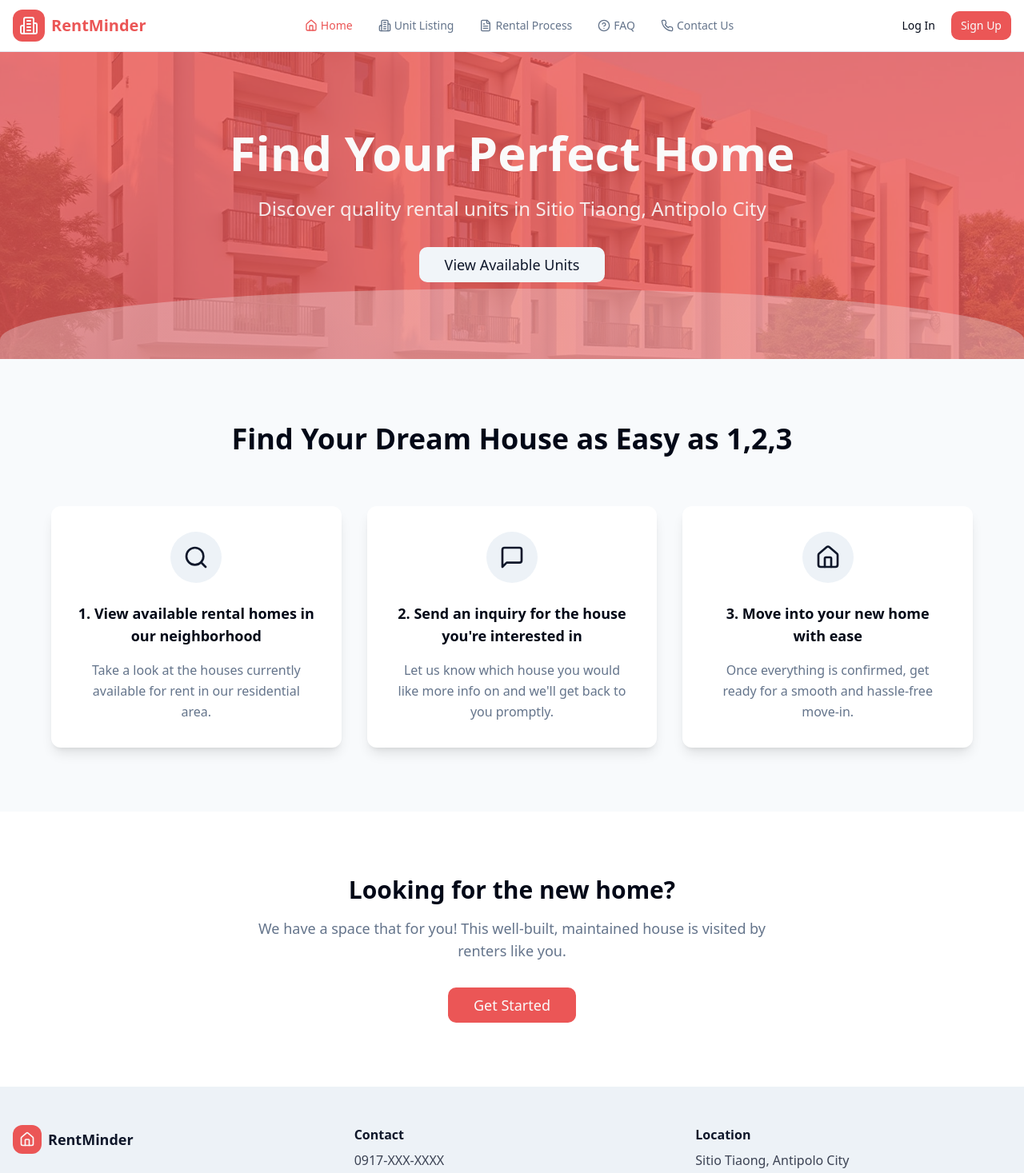
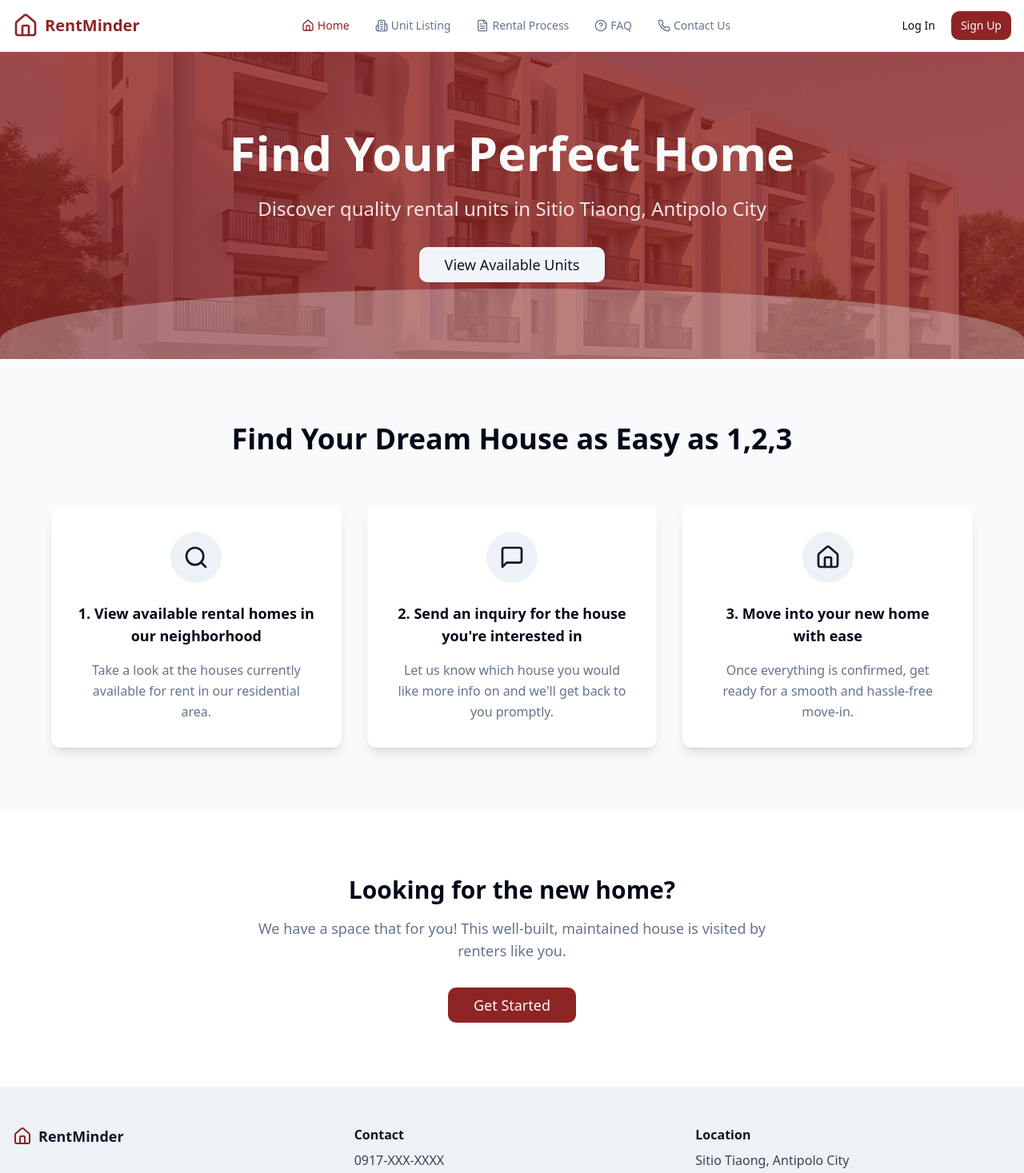
Before and after one commit to wilmadikfitmeow/rentmweb, a React (Vite) app: page / in a window 1280 px wide. Shown: the top 1467 px of the page at 80% size. Built offline with nearby package versions, Linux system fonts and the light colour scheme; the HTML template or start-up script is replaced by a standard one.

Commit message:
Update logo and color scheme

```diff
--- a/src/components/Header.tsx
+++ b/src/components/Header.tsx
@@ -19,9 +19,7 @@ const Header = () => {
         <div className="flex items-center justify-between h-16">
           {/* Logo */}
           <Link to="/" className="flex items-center space-x-2">
-            <div className="bg-primary rounded-lg p-2">
-              <Building2 className="h-6 w-6 text-primary-foreground" />
-            </div>
+            <Home className="h-8 w-8 text-primary" />
             <span className="text-xl font-bold text-primary">RentMinder</span>
           </Link>
 
--- a/src/index.css
+++ b/src/index.css
@@ -17,7 +17,7 @@ All colors MUST be HSL.
     --popover: 0 0% 100%;
     --popover-foreground: 222.2 84% 4.9%;
 
-    --primary: 0 79% 63%;
+    --primary: 0 60% 35%;
     --primary-foreground: 0 0% 98%;
 
     --secondary: 210 40% 96.1%;
@@ -34,12 +34,12 @@ All colors MUST be HSL.
 
     --border: 214.3 31.8% 91.4%;
     --input: 214.3 31.8% 91.4%;
-    --ring: 0 79% 63%;
+    --ring: 0 60% 35%;
 
     --radius: 0.75rem;
 
     /* Custom design tokens - Professional palette */
-    --hero-gradient: linear-gradient(135deg, hsl(0 79% 63%), hsl(0 65% 45%));
+    --hero-gradient: linear-gradient(135deg, hsl(0 60% 35%), hsl(0 45% 25%));
     --accent-gradient: linear-gradient(135deg, hsl(210 100% 98%), hsl(210 40% 95%));
     --surface-clean: 210 40% 98%;
     --surface-clean-foreground: 222.2 84% 4.9%;
@@ -59,7 +59,7 @@ All colors MUST be HSL.
     --popover: 222.2 84% 4.9%;
     --popover-foreground: 210 40% 98%;
 
-    --primary: 0 79% 63%;
+    --primary: 0 60% 35%;
     --primary-foreground: 0 0% 98%;
 
     --secondary: 217.2 32.6% 17.5%;
@@ -76,7 +76,7 @@ All colors MUST be HSL.
 
     --border: 217.2 32.6% 17.5%;
     --input: 217.2 32.6% 17.5%;
-    --ring: 0 79% 63%;
+    --ring: 0 60% 35%;
     --sidebar-background: 240 5.9% 10%;
     --sidebar-foreground: 240 4.8% 95.9%;
     --sidebar-primary: 224.3 76.3% 48%;
--- a/src/pages/Home.tsx
+++ b/src/pages/Home.tsx
@@ -112,9 +112,7 @@ const Home = () => {
           <div className="grid md:grid-cols-3 gap-8">
             <div>
               <div className="flex items-center space-x-2 mb-4">
-                <div className="bg-primary rounded-lg p-2">
-                  <HomeIcon className="h-5 w-5 text-primary-foreground" />
-                </div>
+                <HomeIcon className="h-6 w-6 text-primary" />
                 <span className="text-lg font-bold text-accent-foreground">RentMinder</span>
               </div>
             </div>
```
